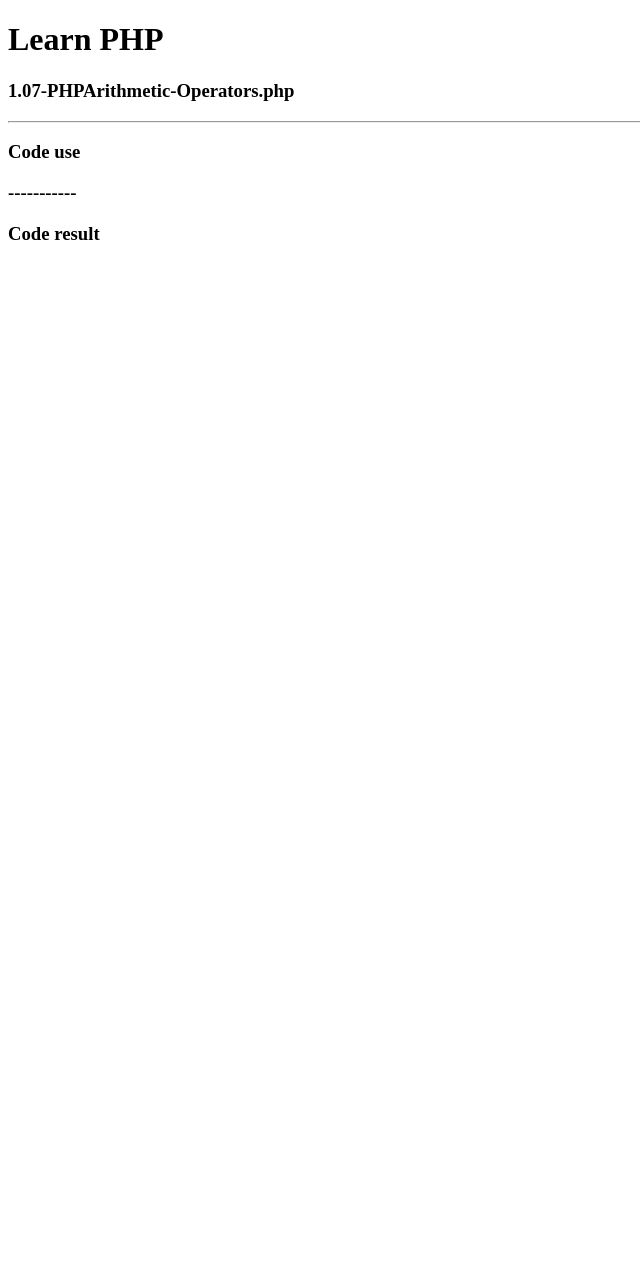
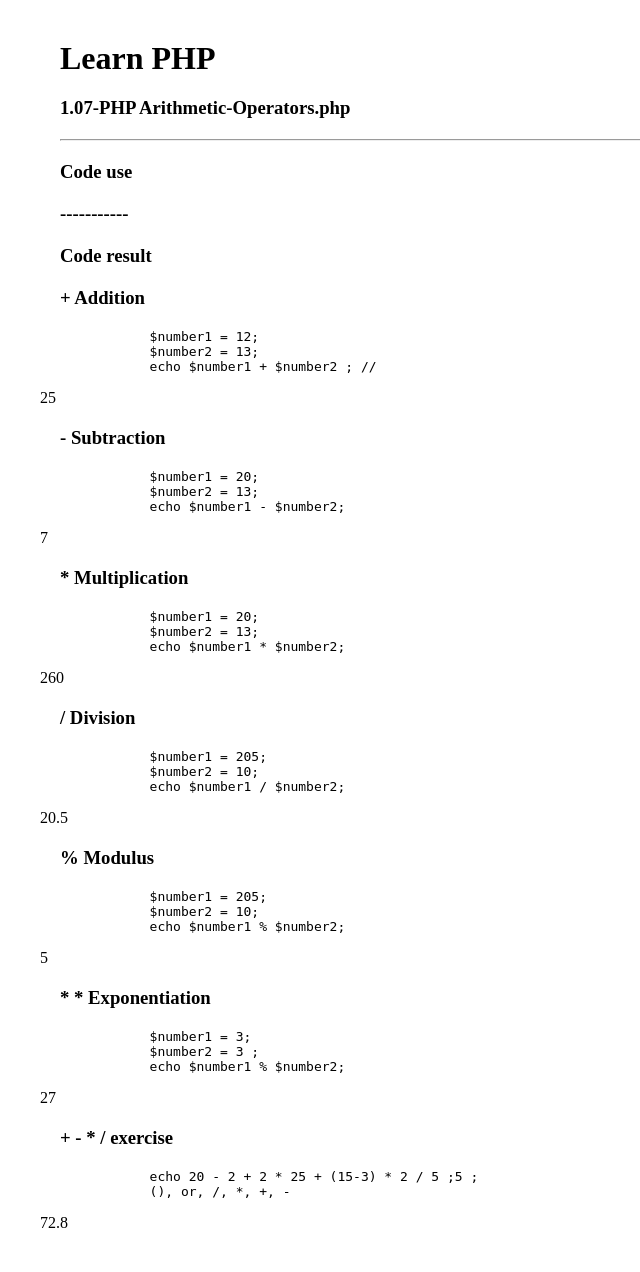
Before and after one commit to RaihanDrDevs/PHP, a PHP site: page /1.07-PHPArithmetic-Operators.php in a window 1280 px wide. Shown: the whole page, without its empty margins (0-640 px from the left). Before the commit the page ends 240 px from the top, so only its background shows below. Run offline with PHP 8.4, Linux system fonts and the light colour scheme.

Commit message:
php arithmetic operator update

```diff
--- a/1.07-PHPArithmetic-Operators.php
+++ b/1.07-PHPArithmetic-Operators.php
@@ -4,28 +4,110 @@
   <meta charset="UTF-8">
   <meta http-equiv="X-UA-Compatible" content="IE=edge">
   <meta name="viewport" content="width=device-width, initial-scale=1.0">
-  <title>Document</title>
+  <title>PHP </title>
+  <style>
+    * {
+      margin: 20px 20px;
+      padding: 0;
+    }
+    pre{
+      margin: 0;
+      padding: 0;
+    }
+  </style>
 </head>
 <body>
 <h1><?php echo "Learn PHP " ?> </h1>
-<h3>1.07-PHPArithmetic-Operators.php</h3>
+<h3>1.07-PHP Arithmetic-Operators.php</h3>
 <hr>
-
-
-
-
-
 
 <h3><?php echo "Code use" ?> </h3>
 <h3><?php echo "-----------" ?> </h3>
 
-
-
-
 <h3><?php echo "Code result " ?> </h3>
 
+<!-- <p><?php echo " Multiplication, <br/>  /  Division ,<br/> %  Modulus <br/> ** ---- Exponentiation" ?> </p> -->
 
+<h3><?php echo "+  Addition" ?> </h3>
 
+<!-- + -->
+            <pre>
+              $number1 = 12;
+              $number2 = 13;
+              echo $number1 + $number2 ; //
+            </pre>
+<?php
+$number1 = 12;
+$number2 = 13;
+echo $number1 + $number2 ;
+?>
+<br/>
+<h3><?php echo " - Subtraction" ?> </h3>
+
+          <pre>
+              $number1 = 20;
+              $number2 = 13;
+              echo $number1 - $number2;
+          </pre>
+<?php
+  $number1 = 20;
+  $number2 = 13;
+  echo $number1 - $number2;
+?>
+
+<h3><?php echo " * Multiplication" ?> </h3>
+            <pre>
+              $number1 = 20;
+              $number2 = 13;
+              echo $number1 * $number2;
+          </pre>
+<?php
+  $number1 = 20;
+  $number2 = 13;
+  echo $number1 * $number2;
+?>
+<h3><?php echo " / Division" ?> </h3>
+            <pre>
+              $number1 = 205;
+              $number2 = 10;
+              echo $number1 / $number2;
+          </pre>
+<?php
+  $number1 = 205;
+  $number2 = 10;
+  echo $number1 / $number2;
+?>
+<h3><?php echo " % Modulus" ?> </h3>
+            <pre>
+              $number1 = 205;
+              $number2 = 10;
+              echo $number1 % $number2;
+          </pre>
+<?php
+  $number1 = 205;
+  $number2 = 10;
+  echo $number1  %  $number2;
+?>
+<h3><?php echo " * * Exponentiation" ?> </h3>
+            <pre>
+              $number1 = 3;
+              $number2 = 3 ;
+              echo $number1 % $number2;
+          </pre>
+<?php
+  $number1 = 3;
+  $number2 = 3 ;
+  echo $number1 ** $number2;
+?>
+
+<h3><?php echo " + - * / exercise" ?> </h3>
+            <pre>
+              echo 20 - 2 + 2 * 25 + (15-3) * 2 / 5 ;5 ;
+              (), or, /, *, +, -
+            </pre>
+<?php
+  echo 20 - 2 + 2 * 25 + (15-3) * 2 / 5 ;5 ;
+?>
 
 </body>
 </html>
```
